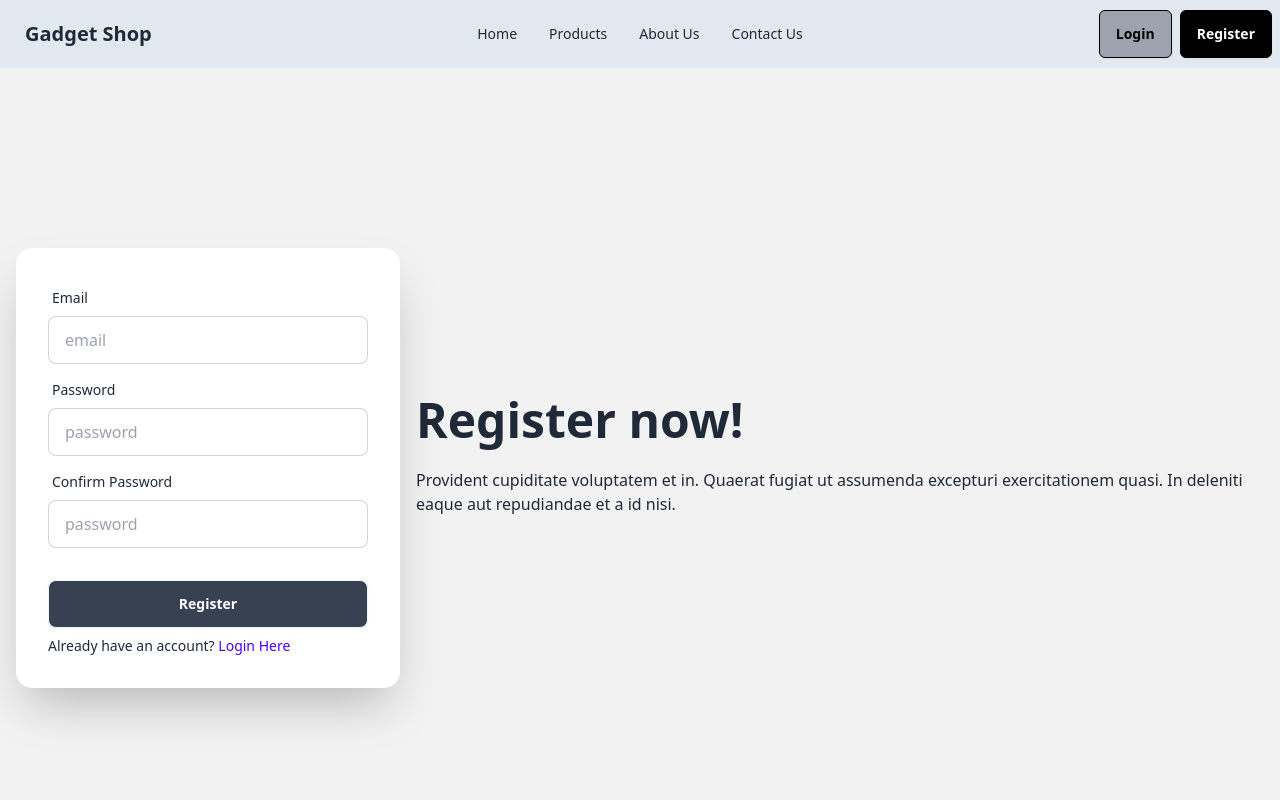
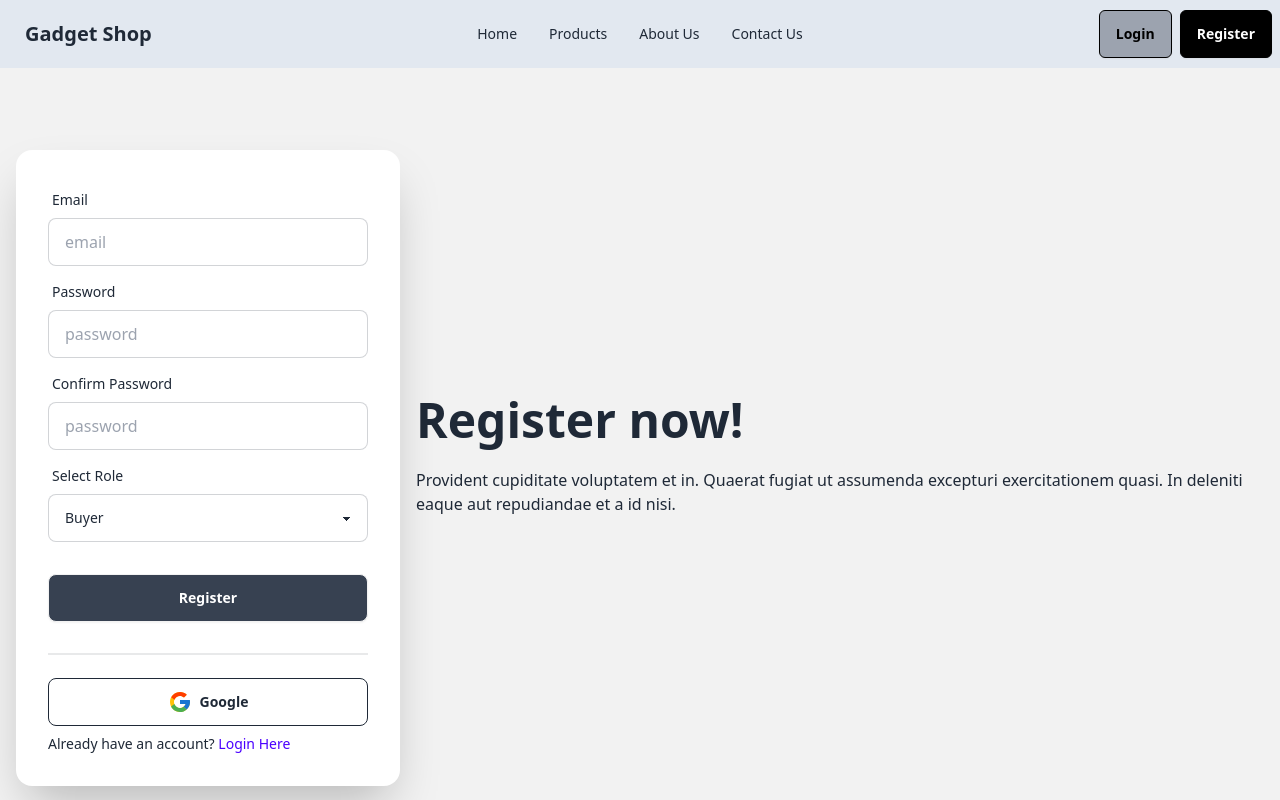
Before and after one commit to ayshakanta/gadget-shop-client, a React (Vite) app: page /register in a window 1280 px wide. Shown: the top 800 px of the page. Built offline with nearby package versions, Linux system fonts and the light colour scheme; no server answers.

Commit message:
added role

```diff
--- a/package.json
+++ b/package.json
@@ -16,6 +16,7 @@
     "react": "^18.3.1",
     "react-dom": "^18.3.1",
     "react-hook-form": "^7.53.2",
+    "react-icons": "^5.3.0",
     "react-router-dom": "^6.28.0",
     "sort-by": "^1.2.0"
   },
--- /dev/null
+++ b/src/components/GoogleLogin.jsx
@@ -0,0 +1,26 @@
+import { useNavigate } from "react-router-dom";
+import useAuth from "../hooks/useAuth";
+import { FcGoogle } from "react-icons/fc";
+
+const GoogleLogin = () => {
+  const { googleLogin } = useAuth();
+  const navigate = useNavigate();
+
+  const handleGoogleLogin = () => {
+    googleLogin().than(() => {
+      navigate("/");
+    });
+  };
+  return (
+    <div>
+      <div className="divider"></div>
+      <div>
+        <button onClick={handleGoogleLogin} className="btn btn-outline w-full">
+          <FcGoogle size={24} /> Google
+        </button>
+      </div>
+    </div>
+  );
+};
+
+export default GoogleLogin;
--- a/src/pages/Login.jsx
+++ b/src/pages/Login.jsx
@@ -1,9 +1,10 @@
-import { Link } from "react-router-dom";
+import { Link, useNavigate } from "react-router-dom";
 import useAuth from "../hooks/useAuth";
 import { useForm } from "react-hook-form";
+import GoogleLogin from "../components/GoogleLogin";
 
 const Login = () => {
-  const login = useAuth();
+  const { login } = useAuth();
   const {
     register,
     handleSubmit,
@@ -11,8 +12,11 @@ const Login = () => {
     formState: { errors },
   } = useForm();
 
+  const navigate = useNavigate();
+
   const onSubmit = (data) => {
-    console.log(data);
+    login(data.email, data.password);
+    navigate("/");
   };
   return (
     <div>
@@ -69,6 +73,9 @@ const Login = () => {
               <button type="submit" className="btn bg-gray-700 text-white">
                 Login
               </button>
+              <div>
+                <GoogleLogin></GoogleLogin>
+              </div>
             </div>
             <p className="text-sm">
               New Here?
--- a/src/pages/Register.jsx
+++ b/src/pages/Register.jsx
@@ -1,6 +1,7 @@
-import { Link } from "react-router-dom";
+import { Link, useNavigate } from "react-router-dom";
 import useAuth from "../hooks/useAuth";
 import { useForm } from "react-hook-form";
+import GoogleLogin from "../components/GoogleLogin";
 
 const Register = () => {
   const { createUser } = useAuth();
@@ -12,8 +13,11 @@ const Register = () => {
     formState: { errors },
   } = useForm();
 
+  const navigate = useNavigate();
+
   const onSubmit = (data) => {
     createUser(data.email, data.password);
+    navigate("/");
   };
 
   return (
@@ -90,10 +94,30 @@ const Register = () => {
                   </p>
                 )}
               </div>
+              <div className="form-control">
+                <label className="label">
+                  <span className="label-text">Select Role</span>
+                </label>
+                <select
+                  className="select select-bordered w-full max-w-xs"
+                  {...register("role", { required: true })}
+                >
+                  <option value="buyer">Buyer</option>
+                  <option value="seller">Seller</option>
+                </select>
+                {errors.role && (
+                  <p className="text-red-500 text-sm font-light">
+                    You must select a role
+                  </p>
+                )}
+              </div>
               <div className="form-control mt-6">
                 <button type="submit" className="btn bg-gray-700 text-white">
                   Register
                 </button>
+              </div>
+              <div>
+                <GoogleLogin></GoogleLogin>
               </div>
               <p className="text-sm">
                 Already have an account?{" "}
```
Also changed, not shown: 1 other file (tests, documents, lock files or other folders).
